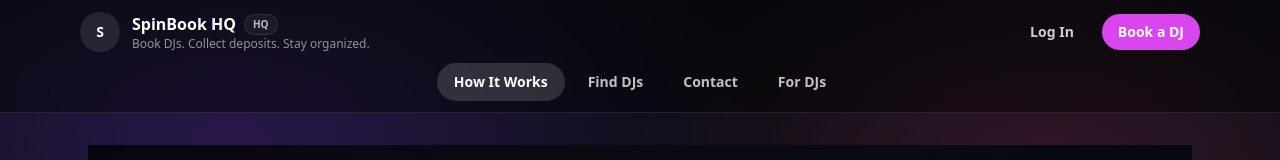
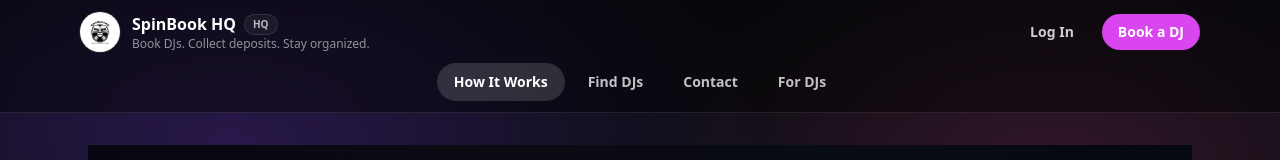
Before and after one commit to olayideibironke/spinbookhq, a Next.js app: page / in a window 1280 px wide. Shown: the top 160 px of the page. Built offline with nearby package versions, Linux system fonts and the light colour scheme; no server answers.

Commit message:
Show SpinBook HQ logo in header

```diff
--- a/src/components/Header.tsx
+++ b/src/components/Header.tsx
@@ -2,6 +2,7 @@
 // Server Component – global header (NO hooks allowed)
 
 import Link from "next/link";
+import Image from "next/image";
 import { headers } from "next/headers";
 import { createClient } from "@/lib/supabase/server";
 import SignOutButton from "@/components/SignOutButton";
@@ -65,9 +66,18 @@ export default async function Header() {
         {/* Brand row */}
         <div className="flex items-center justify-between">
           <Link href="/" className="flex items-center gap-3">
-            <div className="flex h-10 w-10 items-center justify-center rounded-full bg-white/10 text-sm font-black text-white">
-              S
+            {/* ✅ Real logo */}
+            <div className="relative h-10 w-10 overflow-hidden rounded-full bg-white/10 ring-1 ring-white/10">
+              <Image
+                src="/logo.png"
+                alt="SpinBook HQ logo"
+                fill
+                sizes="40px"
+                className="object-cover"
+                priority
+              />
             </div>
+
             <div>
               <div className="flex items-center gap-2">
                 <span className="text-base font-extrabold text-white">
@@ -106,7 +116,7 @@ export default async function Header() {
           </div>
         </div>
 
-        {/* ✅ Desktop nav links (centered) */}
+        {/* Desktop nav links (centered) */}
         <nav className="mt-3 hidden md:flex items-center justify-center gap-2">
           {!isAuthed ? (
             <>
```
